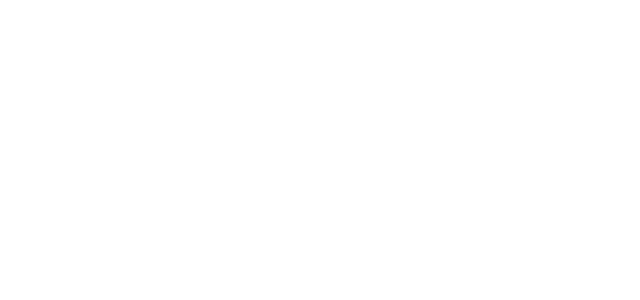
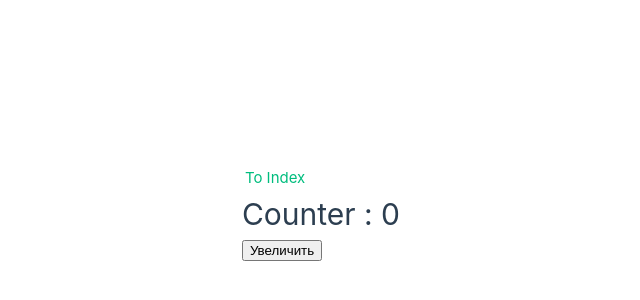
Before and after one commit to reznikovkg/vue-3-docker-compose, a Vue app in the folder vue/: page /counterbutton in a window 1280 px wide. Before the commit this address had no page. Shown: the part 186-486 px from the top of the page, without its empty margins (240-880 px from the left). Built offline with nearby package versions, Linux system fonts and the light colour scheme.

Commit message:
Counter and button

```diff
--- /dev/null
+++ b/vue/src/components/pages/CounterAndButtonPage.vue
@@ -0,0 +1,27 @@
+<template>
+  <div>
+    <RouterLink :to="{ name: $routes.INDEX }" >To Index</RouterLink>
+
+    <h1>Counter : {{ count }}</h1>
+
+    <button @click="inc">Увеличить
+    </button>
+  </div>
+</template>
+
+<script setup lang="ts">
+import { computed } from 'vue'
+import { useStore } from 'vuex'
+
+const store = useStore()
+const count = computed(() => store.getters.getCount)
+
+const inc = () => {
+  store.dispatch('runIncrement', 1)
+}
+
+</script>
+
+<style scoped>
+
+</style>
--- a/vue/src/components/pages/IndexPage.vue
+++ b/vue/src/components/pages/IndexPage.vue
@@ -1,5 +1,11 @@
 <template>
   Index
+
+  <div>
+    <RouterLink :to="{ name: $routes.COUNTERANDBUTTON }">
+     To CounterAndButton
+    </RouterLink>
+  </div>
 
   <div>
     <RouterLink :to="{ name: $routes.EXAMPLE }">
--- a/vue/src/router/index.js
+++ b/vue/src/router/index.js
@@ -2,13 +2,20 @@ import { createWebHistory, createRouter } from 'vue-router'
 
 import IndexPage from './../components/pages/IndexPage.vue'
 import ExamplePage from './../components/pages/ExamplePage.vue'
+import CounterAndButtonPage from './../components/pages/CounterAndButtonPage.vue'
 
 export const ROUTES = {
+  COUNTERANDBUTTON: 'COUNTERANDBUTTON',
   EXAMPLE: 'EXAMPLE',
   INDEX: 'INDEX',
 }
 
 const routes = [
+  {
+    name: ROUTES.COUNTERANDBUTTON,
+    path: '/counterbutton',
+    component: CounterAndButtonPage
+  },
   {
     name: ROUTES.EXAMPLE,
     path: '/example',
```
